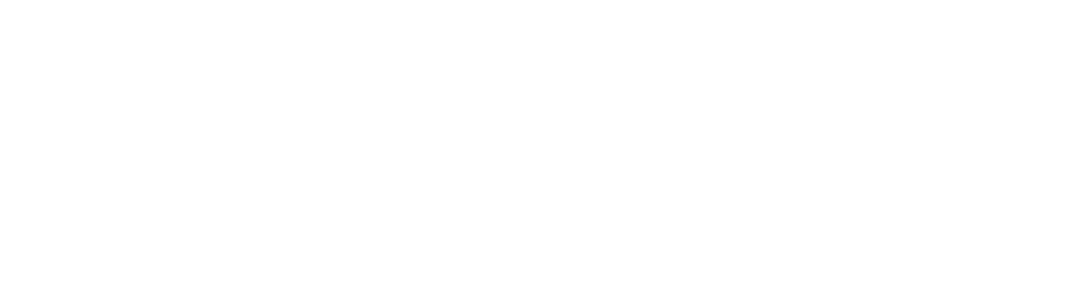
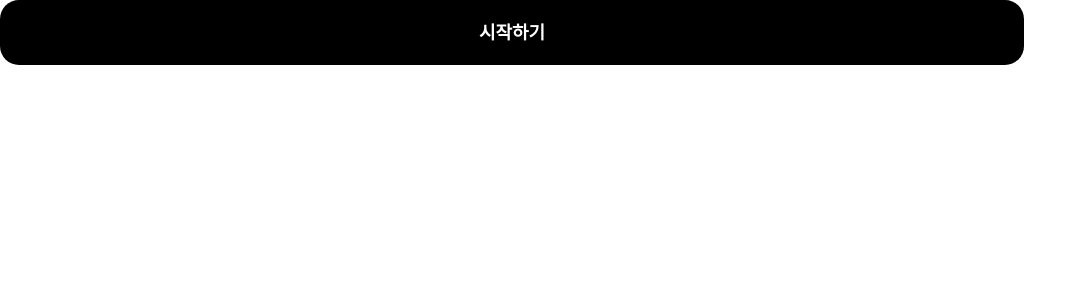
Before and after one commit to Naver-Hackathon-Clova-5DTeam/GoodBye-Bunny-Front, a React (Create React App) app: page /recommends in a window 1280 px wide. Shown: the top 300 px of the page, without its empty margins (0-1087 px from the left). Built offline with nearby package versions, Linux system fonts and the light colour scheme; a web font is replaced by a local one.

Commit message:
[Feat] 공용 컴포넌트(버튼) 제작

```diff
--- a/package.json
+++ b/package.json
@@ -15,6 +15,7 @@
     "postcss": "^8.4.32",
     "react": "^18.2.0",
     "react-dom": "^18.2.0",
+    "react-router-dom": "^6.20.1",
     "react-scripts": "5.0.1",
     "tailwindcss": "^3.3.6",
     "typescript": "^4.9.5",
--- a/src/App.tsx
+++ b/src/App.tsx
@@ -1,5 +1,12 @@
+import { Routes, Route } from "react-router-dom";
+import RecommendPage from "./pages/RecommendPage";
+
 function App() {
-  return <div className="App"></div>;
+  return (
+    <Routes>
+      <Route path="/recommends" element={<RecommendPage />} />
+    </Routes>
+  );
 }
 
 export default App;
--- /dev/null
+++ b/src/components/common/Button.tsx
@@ -0,0 +1,18 @@
+interface ButtonType {
+  text: string;
+  isActive: boolean;
+}
+
+const Button = ({ text, isActive }: ButtonType) => {
+  return (
+    <button
+      className={`font-bold text-md ${
+        isActive ? "bg-black text-white" : "bg-lightGray text-deepGray"
+      } w-[80%] h-[65px] rounded-[19px]`}
+    >
+      {text}
+    </button>
+  );
+};
+
+export default Button;
--- a/src/index.tsx
+++ b/src/index.tsx
@@ -2,12 +2,13 @@ import React from "react";
 import ReactDOM from "react-dom/client";
 import App from "./App";
 import "./styles/tailwind.css";
+import { BrowserRouter } from "react-router-dom";
 
 const root = ReactDOM.createRoot(
   document.getElementById("root") as HTMLElement
 );
 root.render(
-  <React.StrictMode>
+  <BrowserRouter>
     <App />
-  </React.StrictMode>
+  </BrowserRouter>
 );
--- /dev/null
+++ b/src/pages/RecommendPage.tsx
@@ -0,0 +1,11 @@
+import Button from "../components/common/Button";
+
+const RecommendPage = () => {
+  return (
+    <div>
+      <Button text="시작하기" isActive={true} />
+    </div>
+  );
+};
+
+export default RecommendPage;
--- a/tailwind.config.js
+++ b/tailwind.config.js
@@ -12,8 +12,8 @@ module.exports = {
     },
     extend: {
       colors: {
-        mainBlue: "#185ADB",
-        lightBlue: "#B1CCFF",
+        lightGray: "#E8E8E8",
+        deepGray: "#A0A4A8",
       },
       fontFamily: {
         bold: ["Cafe24Ssurround", "sans"],
```
Also changed, not shown: 1 other file (tests, documents, lock files or other folders).
